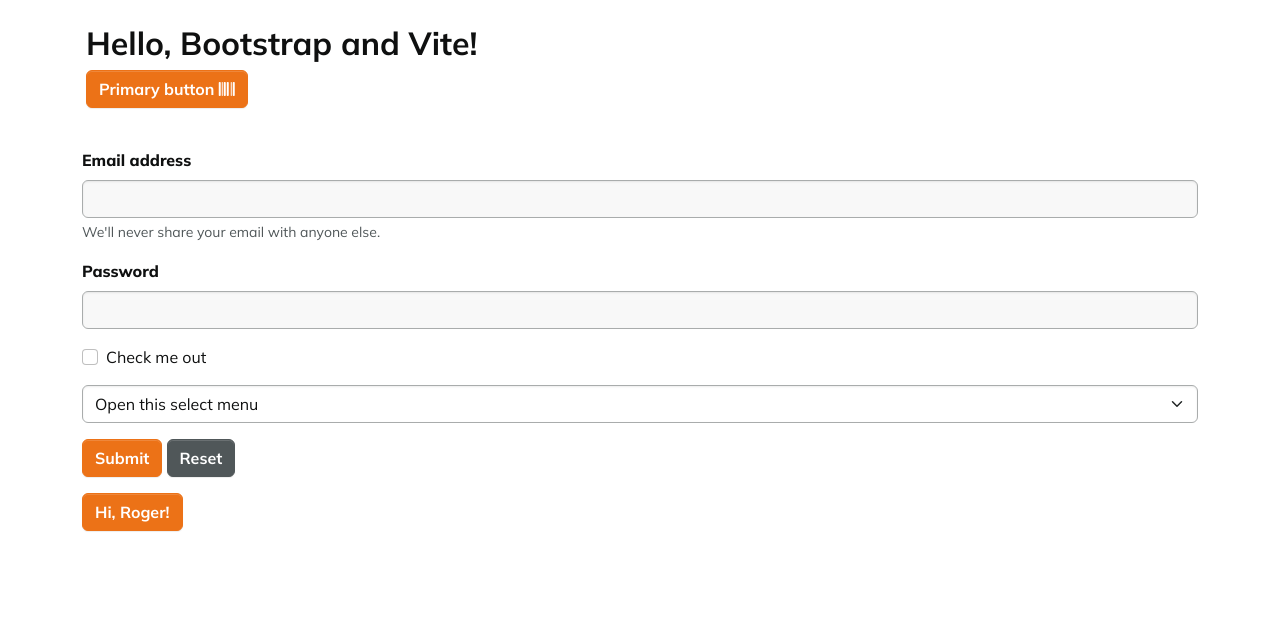
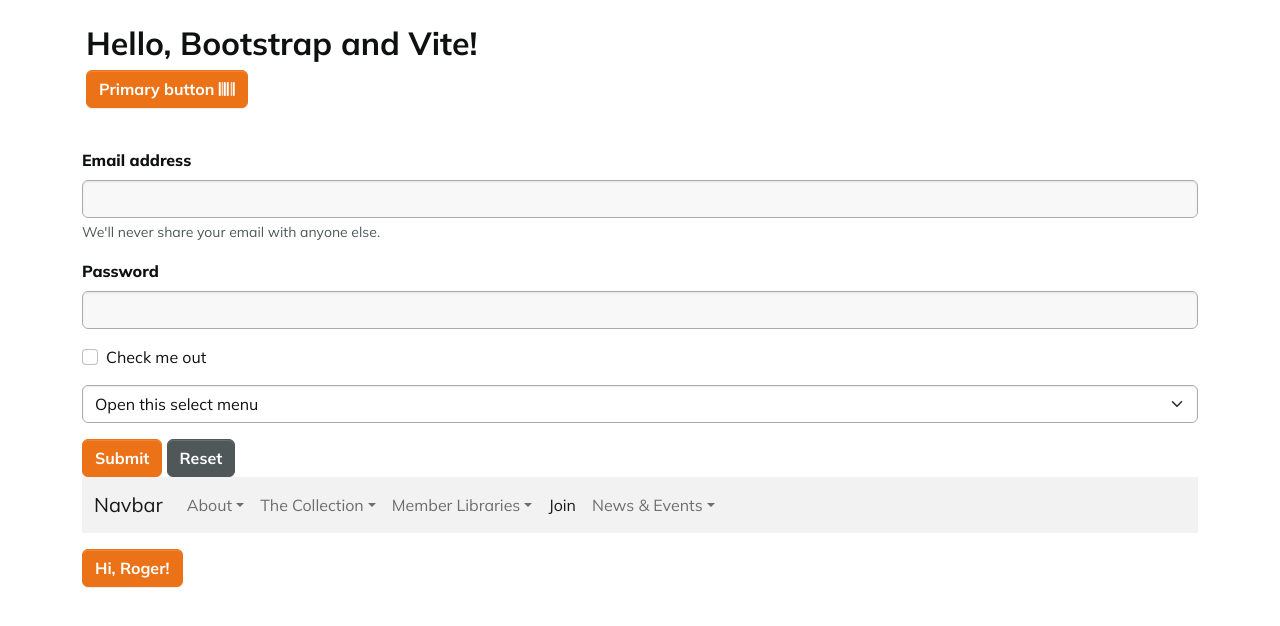
Before and after one commit to respinos/common, a JavaScript app: page / in a window 1280 px wide. Shown: the top 626 px of the page. Built offline with nearby package versions, Linux system fonts and the light colour scheme.

Commit message:
add navbar items

```diff
--- a/src/js/App.svelte
+++ b/src/js/App.svelte
@@ -1,8 +1,10 @@
 
 <script>
-    import Button from "./Button.svelte";
+    import Navbar from "./components/Navbar.svelte"
+    import Button from "./components/Button.svelte";
 </script>
 
 <div>
+    <Navbar />
     <Button />
 </div>
--- /dev/null
+++ b/src/js/components/Navbar.svelte
@@ -0,0 +1,60 @@
+<script>
+import { Collapse, Dropdown, Popover } from 'bootstrap'
+</script>
+
+<nav class="navbar navbar-expand-lg bg-light">
+  <div class="container-fluid">
+    <a class="navbar-brand" href="#">Navbar</a>
+    <button class="navbar-toggler" type="button" data-bs-toggle="collapse" data-bs-target="#navbarNavDropdown" aria-controls="navbarNavDropdown" aria-expanded="false" aria-label="Toggle navigation">
+      <span class="navbar-toggler-icon"></span>
+    </button>
+    <div class="collapse navbar-collapse" id="navbarNavDropdown">
+      <ul class="navbar-nav">
+        <li class="nav-item dropdown">
+          <a class="nav-link dropdown-toggle" href="#" role="button" data-bs-toggle="dropdown" aria-expanded="false">
+            About
+          </a>
+          <ul class="dropdown-menu">
+            <li><a class="dropdown-item" href="#">Welcome to HathiTrust</a></li>
+            <li><a class="dropdown-item" href="#">Our Mission &amp; History</a></li>
+            <li><a class="dropdown-item" href="#">HathiTrust Research Center (HTRC)</a></li>
+            <li><a class="dropdown-item" href="#">Our Team</a></li>
+          </ul>
+        </li>
+        <li class="nav-item dropdown">
+          <a class="nav-link dropdown-toggle" href="#" role="button" data-bs-toggle="dropdown" aria-expanded="false">
+           The Collection
+          </a>
+          <ul class="dropdown-menu">
+            <li><a class="dropdown-item" href="#">About the Collection</a></li>
+            <li><a class="dropdown-item" href="#">How to Search &amp; Access</a></li>
+            <li><a class="dropdown-item" href="#">Preservation</a></li>
+          </ul>
+        </li>
+        <li class="nav-item dropdown">
+          <a class="nav-link dropdown-toggle" href="#" role="button" data-bs-toggle="dropdown" aria-expanded="false">
+            Member Libraries
+          </a>
+          <ul class="dropdown-menu">
+            <li><a class="dropdown-item" href="#">Member Library Overview</a></li>
+            <li><a class="dropdown-item" href="#">Member List</a></li>
+            <li><a class="dropdown-item" href="#">Services & Programs</a></li>
+            <li><a class="dropdown-item" href="#">Resources for Librarians</a></li>
+          </ul>
+        </li>
+         <li class="nav-item">
+          <a class="nav-link active" href="#">Join</a>
+        </li>
+        <li class="nav-item dropdown">
+          <a class="nav-link dropdown-toggle" href="#" role="button" data-bs-toggle="dropdown" aria-expanded="false">News &amp; Events</a>
+          <ul class="dropdown-menu">
+            <li><a class="dropdown-item" href="#">Newsletter</a></li>
+            <li><a class="dropdown-item" href="#">Blog</a></li>
+            <li><a class="dropdown-item" href="#">Events &amp; Webinars</a></li>
+            <li><a class="dropdown-item" href="#">Press</a></li>
+          </ul>
+        </li>
+      </ul>
+    </div>
+  </div>
+</nav>
```
Also changed, not shown: src/js/components/Button.svelte (renamed from src/js/Button.svelte).
